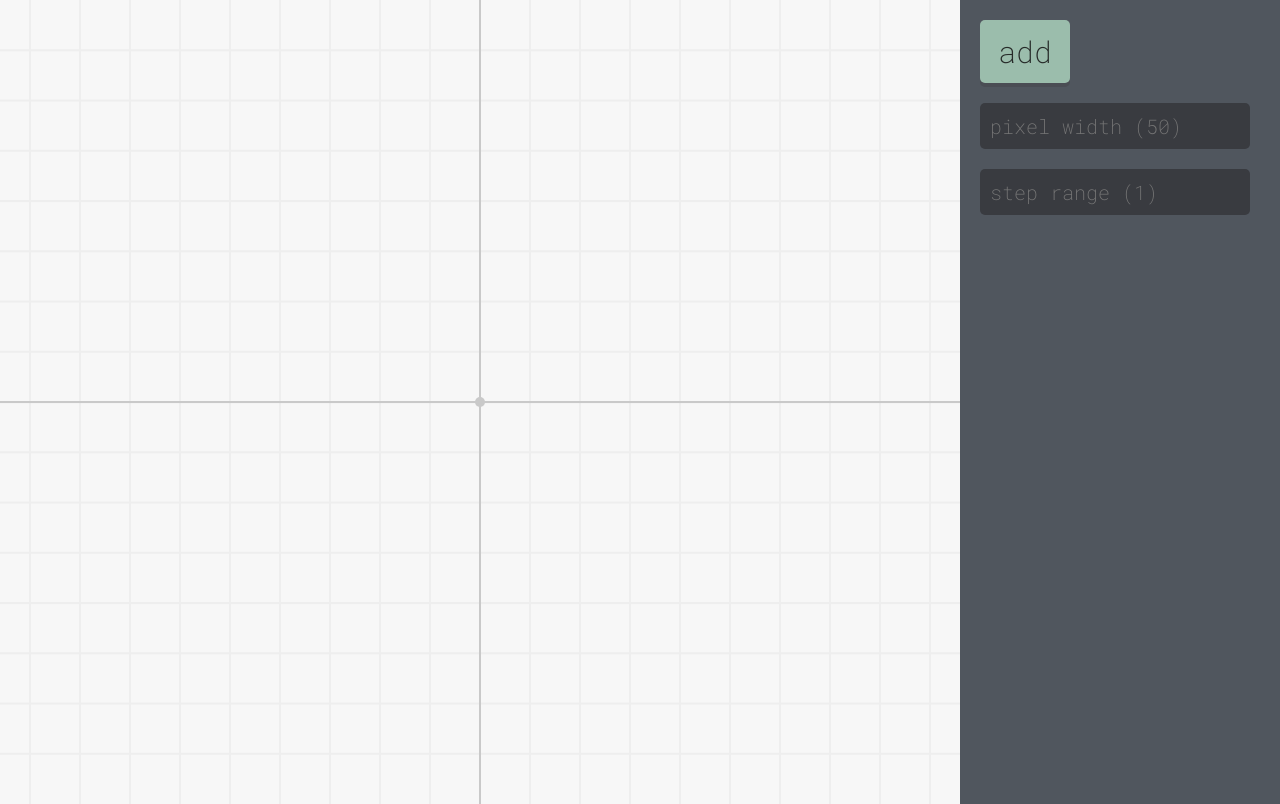
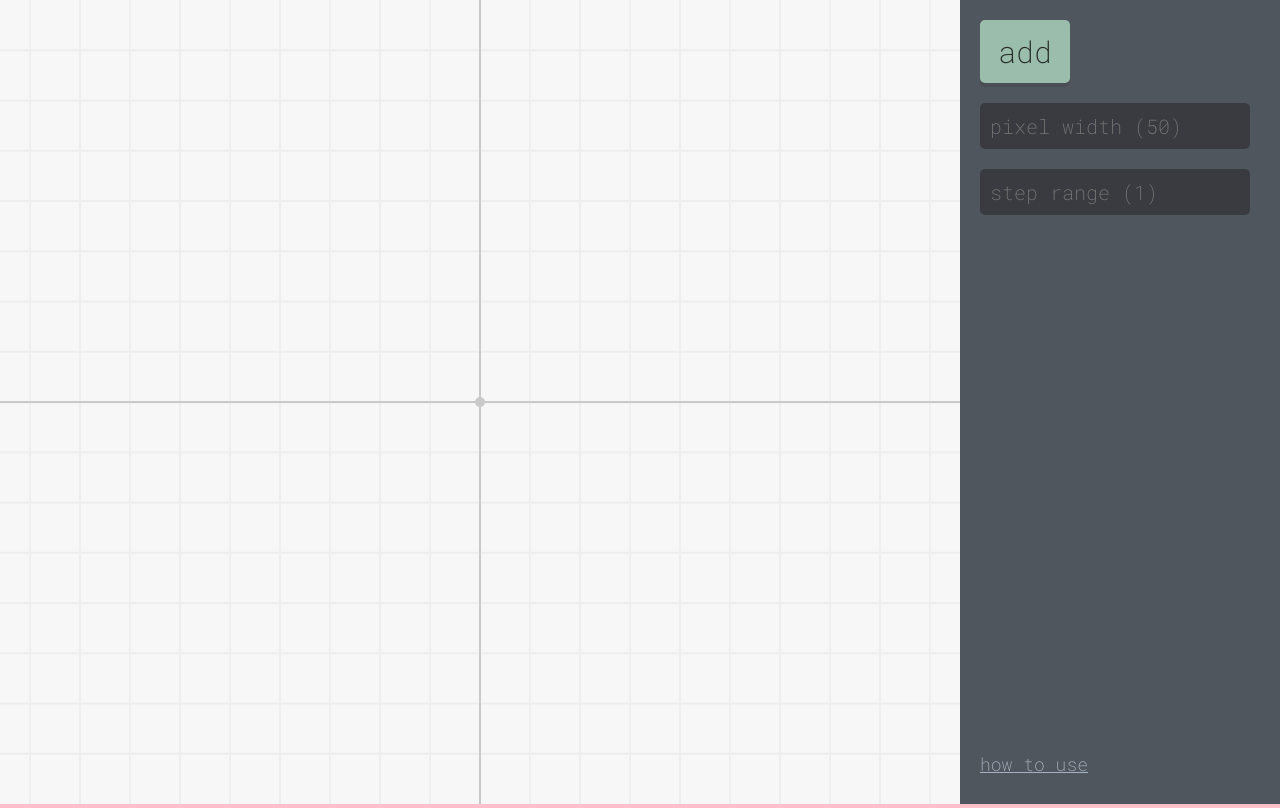
Before and after one commit to mizlan/grid, a website built with Parcel: page src/index.html in a window 1280 px wide. Built offline with nearby package versions, Linux system fonts and the light colour scheme.

Commit message:
add how to use link

```diff
--- a/src/index.html
+++ b/src/index.html
@@ -19,6 +19,7 @@
 					<input id="size" placeholder="pixel width (50)">
 					<input id="range" placeholder="step range (1)">
 				</div>
+        <a class="footer" href="https://github.com/mizlan/grid#grid">how to use</a>
 			</div>
 		</div>
 		<script src="main.ts"></script>
--- a/src/style.css
+++ b/src/style.css
@@ -5,6 +5,13 @@ html {
 input, select, textarea, option, button {
 	font-family: 'Roboto Mono', monospace;
 	font-size: 30px;
+}
+.footer {
+	font-family: 'Roboto Mono', monospace;
+	font-size: 18px;
+  color: #a6b1bf;
+  position: fixed;
+  bottom: 3vh;
 }
 canvas {
 	background-color: #f7f7f7;
```
